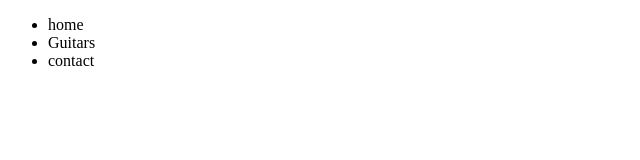
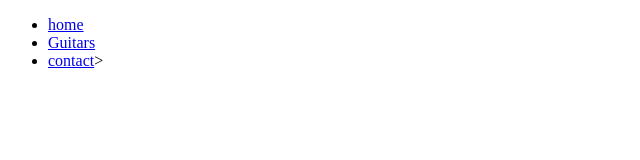
Before and after one commit to rajrishi2812/Guitar-kings, a plain HTML site: page index.html in a window 1280 px wide. Shown: the whole page, without its empty margins (0-640 px from the left). Drawn offline with Linux system fonts and the light colour scheme.

Commit message:
Update index.html

```diff
--- a/index.html
+++ b/index.html
@@ -12,9 +12,9 @@
     <header>
         <nav>
             <ul>
-                <li><a href="index.html"></a> home</li>
-                <li><a href="index.html"></a>Guitars</li>
-                <li><a href="index.html"></a>contact</li>
+                <li><a href="index.html"> home</a></li>
+                <li><a href="index.html">Guitars</a></li>
+                <li><a href="index.html">contact</a>></li>
 
 
             </ul>
```
